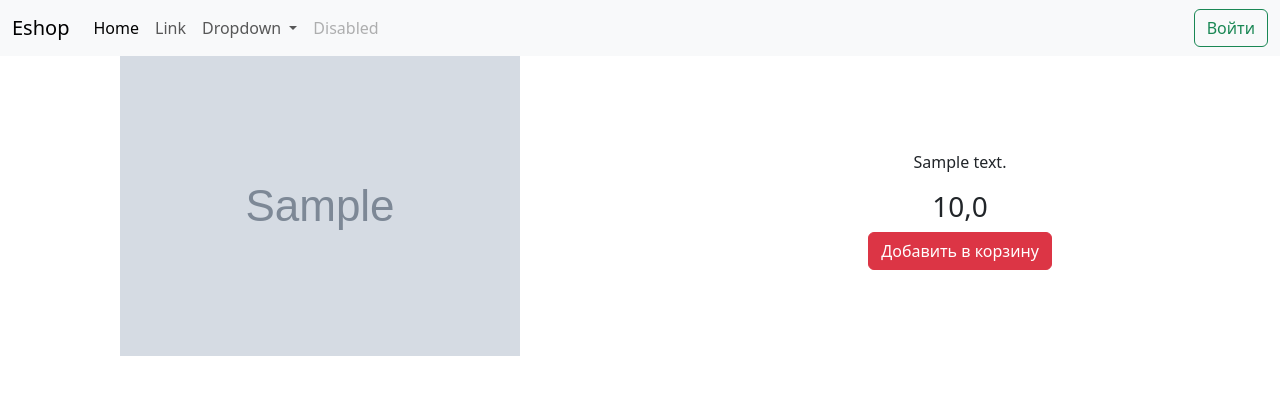
After one commit to Aliya0322/eshop, a Django app: template templates/product_detail.html in a window 1280 px wide. The commit adds this page. Shown: the top 395 px of the page. Run offline with Django 5.2, Linux system fonts and the light colour scheme; the template is opened without the code that fills it: values that come from a table or form of the project are taken from there, others are empty; tables that the repository leaves empty hold one stand-in row (values such as "Sample post"); grey boxes marked "Sample" are stand-in pictures.

Commit message:
init commit

```diff
--- a/server/urls.py
+++ b/server/urls.py
@@ -21,18 +21,20 @@ from django.urls import path
 from django.contrib import admin
 from django.urls import path
 
-from shop.views import MainView, AllProductsView, LoginView, logout_user, RegistrationView
+from shop.views import MainView, AllProductsView, LoginView, logout_user, RegistrationView, ProductDetailView
 from django.conf import settings
 from django.conf.urls.static import static
 
 
 urlpatterns = [
     path('admin/', admin.site.urls),
-    path('', MainView.as_view, name='main-page'),
+    path('', MainView.as_view(), name='main-page'),
     path('products/', AllProductsView.as_view(), name='all-products'),
     path('register/', RegistrationView.as_view(), name='registration-view'),
     path('login/', LoginView.as_view(), name='login-page'),
     path('logout/', logout_user, name='logout-page'),
+    path('products/<int:pk>', ProductDetailView.as_view(), name='product-detail'),
+
 ]
 
 
--- /dev/null
+++ b/static/details.css
@@ -0,0 +1,22 @@
+.product-container {
+display: flex;
+flex-direction: row;
+align-items: center;
+width: 100%;
+}
+
+.image-container {
+display: flex;
+flex-direction: column;
+justify-content: center;
+align-items: center;
+width: 100%;
+}
+
+.info-container {
+display: flex;
+flex-direction: column;
+justify-content: center;
+align-items: center;
+width: 100%;
+}
--- a/templates/index.html
+++ b/templates/index.html
@@ -12,7 +12,7 @@
   <div class="card-body">
     <h5 class="card-title">{{ product.title }}</h5>
     <p class="card-text">{{ product.description }}</p>
-    <a href="#" class="btn btn-primary">Перейти к товару</a>
+    <a href="{% url 'product-detail' product.id %}" class="btn btn-primary">Перейти к товару</a>
   </div>
 </div>
 {% endfor %}
--- /dev/null
+++ b/templates/product_detail.html
@@ -0,0 +1,20 @@
+{% extends 'common.html' %}
+{% load static %}
+{% block styles %}
+<link rel="stylesheet" href="{% static 'details.css' %}">
+{% endblock styles %}
+{% block content %}
+<div class="product-container">
+    <div class="image-container">
+        {% for image in product.productimage_set.all %}
+            <img src="{{ image.image.url }}" height="300px" alt="Изображение товара">
+        {% endfor %}
+    </div>
+    <div class="info-container">
+        <h1 class="{{ product.title }}"></h1>
+        <p>{{ product.description }}</p>
+        <h3>{{ product.price }}</h3>
+        <a href="#" type="button" class="btn btn-danger">Добавить в корзину</a>
+    </div>
+</div>
+{% endblock content %}
```
Also changed, not shown: shop/views.py (+16 -8 lines).
